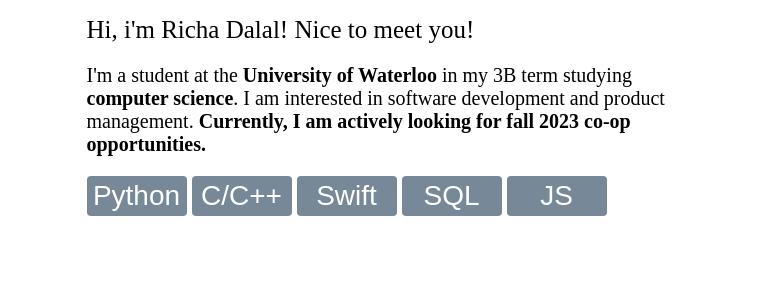
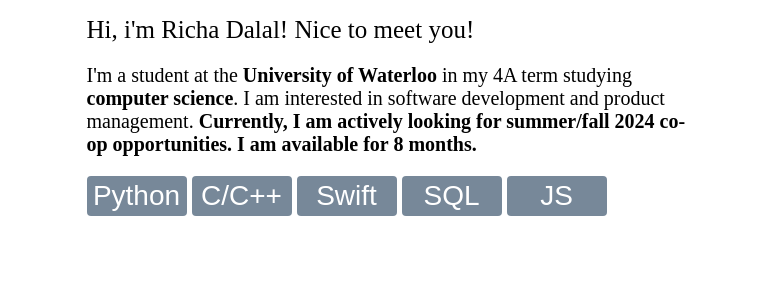
Before and after one commit to richadalal/richadalal.github.io, a plain HTML site: page index.html in a window 1280 px wide. Shown: the part 106-400 px from the top of the page, 499-1280 px from the left. Drawn offline with Linux system fonts and the light colour scheme; a script that the page names is missing; a web font is replaced by a local one.

Commit message:
Update index.html

```diff
--- a/index.html
+++ b/index.html
@@ -37,7 +37,7 @@
                     <div class="text">
 Hi, i'm Richa Dalal! Nice to meet you! <span class="try"></span></div>
 <p>
-I'm a student at the <strong>University of Waterloo</strong> in my 3B term studying <strong>computer science</strong>. I am interested in software development and product management. <strong> Currently, I am actively looking for fall 2023 co-op opportunities. </strong>
+I'm a student at the <strong>University of Waterloo</strong> in my 4A term studying <strong>computer science</strong>. I am interested in software development and product management. <strong> Currently, I am actively looking for summer/fall 2024 co-op opportunities. I am available for 8 months. </strong>
 
 </p>
 <button class="btn abutton" >Python</button>
```
